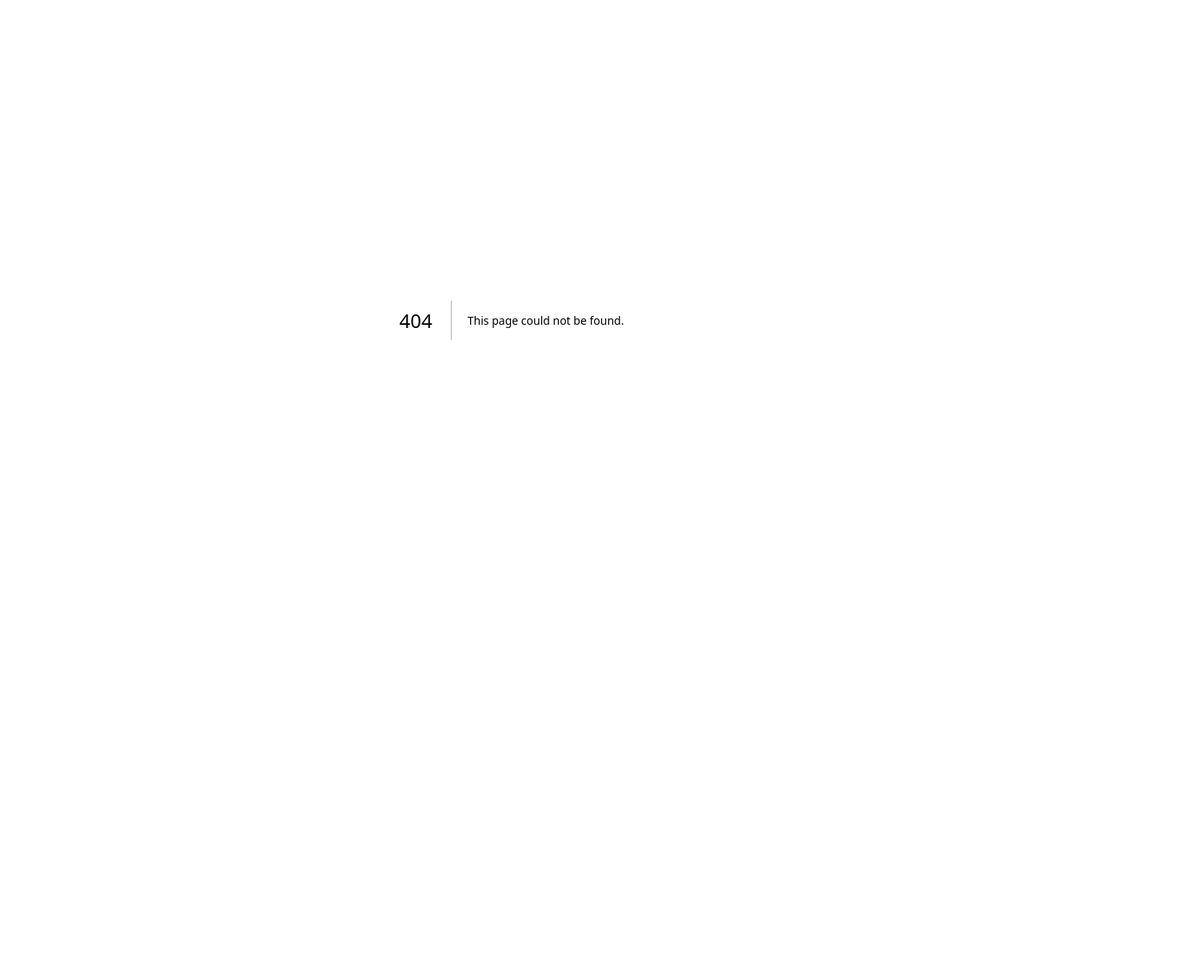
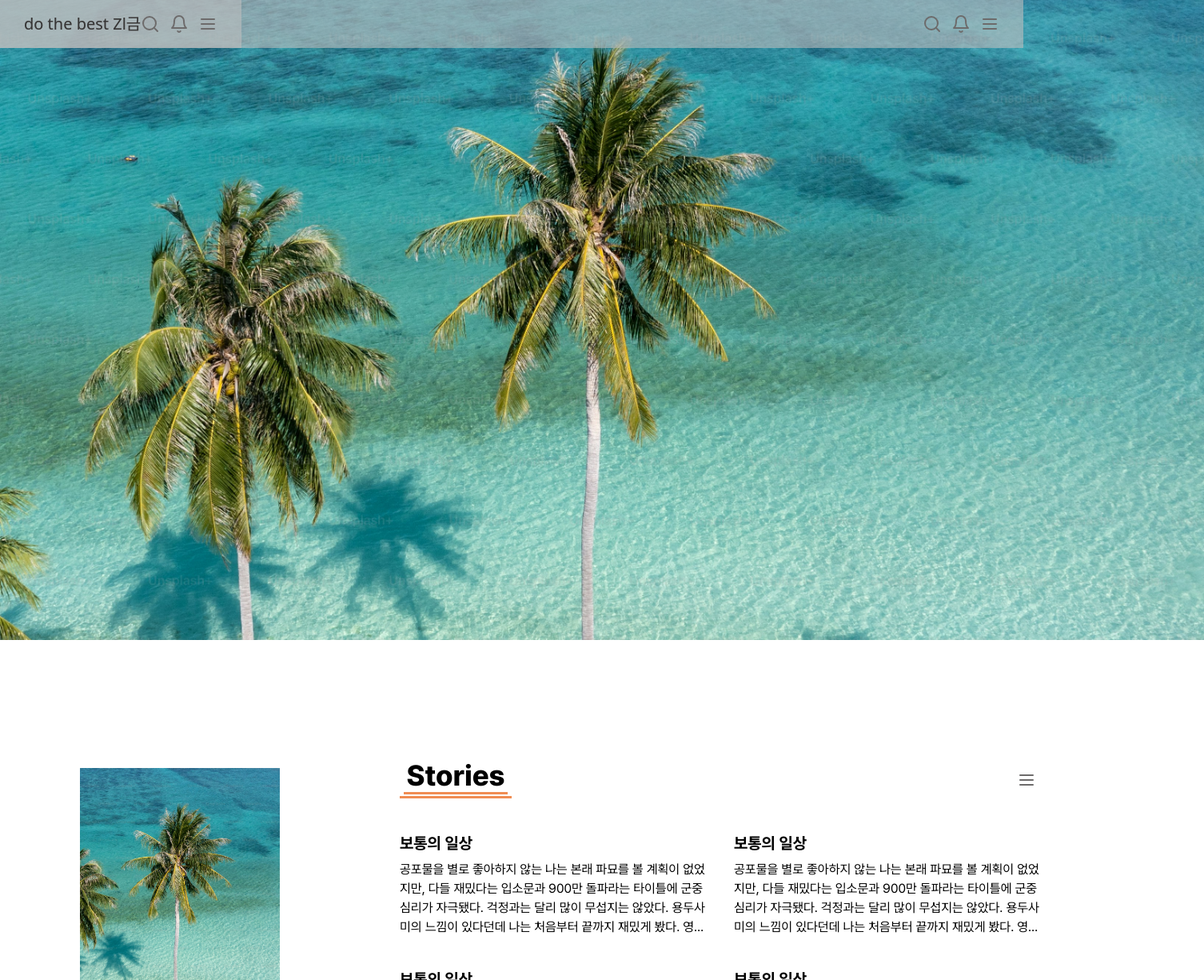
Before and after one commit to yeyounging/glue-fe, a Next.js app: page /blog/0 in a window 1280 px wide. Before the commit this address had no page. Shown: the top 1225 px of the page at 80% size, 1506 px wide, since content can reach past the window. Before the commit the page ends 800 px from the top, so only its background shows below. Built offline with nearby package versions, Linux system fonts and the light colour scheme.

Commit message:
refactor: 블로그의 라우팅 폴더 구조 리팩토링

```diff
--- /dev/null
+++ b/src/app/blog/[blogId]/components/Albums/index.tsx
@@ -0,0 +1,29 @@
+import Image from 'next/image';
+import { range } from '@/utils';
+
+export default function Albums() {
+  const imageCount = 5;
+  const images = range(0, imageCount);
+
+  return (
+    <article className="flex flex-col px-100 items-start">
+      <div className="flex flex-col  justify-center items-center">
+        <div className="font-extrabold text-4xl">Albums</div>
+        <p className="w-135 h-3 bg-primary mb-2" />
+        <p className="w-145 h-3 bg-primary mb-2" />
+      </div>
+      <div className="flex flex-row gap-10 py-40">
+        {images.map((image) => (
+          <div key={image} className="w-150 h-150 relative overflow-hidden">
+            <Image
+              alt={`Image ${image}`}
+              src={`/tempImage/${image}.jpg`}
+              layout="fill"
+              objectFit="cover"
+            />
+          </div>
+        ))}
+      </div>
+    </article>
+  );
+}
--- /dev/null
+++ b/src/app/blog/[blogId]/components/BlogBackground/index.tsx
@@ -0,0 +1,23 @@
+import Image from 'next/image';
+import bg from '../../../../../../public/images/bg-temp.jpeg';
+
+export default function BlogBackground() {
+  const description = 'Just keep swimming 🏄🏿‍♂️';
+  return (
+    <div className="w-full h-screen">
+      <div className="relative w-full h-full group">
+        <Image
+          src={bg}
+          alt="background"
+          layout="fill"
+          objectFit="cover"
+          className="transition-opacity duration-300 group-hover:opacity-50"
+        />
+
+        <div className="absolute inset-0 flex items-center justify-center text-36 opacity-0 group-hover:opacity-100 transition-opacity duration-300 font-pretendard font-bold">
+          {description}
+        </div>
+      </div>
+    </div>
+  );
+}
--- /dev/null
+++ b/src/app/blog/[blogId]/components/BlogHeader/index.tsx
@@ -0,0 +1,19 @@
+import { Nav, NavigationIcons } from '@/components/Common';
+
+export default function BlogHeader({
+  children,
+}: {
+  children: React.ReactNode;
+}) {
+  const title = ' do the best Zl금 ';
+
+  return (
+    <div className="relative">
+      <Nav className="relative h-60 bg-opacity-60 bg-[#bebebe] z-10">
+        <div className="text-[20px] text-[#363636]">{title}</div>
+        <NavigationIcons />
+      </Nav>
+      <div className="absolute top-0">{children}</div>
+    </div>
+  );
+}
--- /dev/null
+++ b/src/app/blog/[blogId]/components/ProfileBox/index.tsx
@@ -0,0 +1,18 @@
+import Image from 'next/image';
+import { Button } from '@/components/Common';
+import bg from '../../../../../../public/images/bg-temp.jpeg';
+
+export default function ProfileBox() {
+  return (
+    <section className="flex flex-col  items-center mr-50">
+      <div className="relative w-250 h-300 my-10 ">
+        <Image src={bg} alt="profile" layout="fill" objectFit="cover" />
+      </div>
+      <div className="text-xl text-center mt-10 ">주에</div>
+      <p className="w-200 h-3 bg-primary" />
+      <Button className="bg-primary text-white font-semibold w-120 h-30 m-25">
+        subscribe
+      </Button>
+    </section>
+  );
+}
--- /dev/null
+++ b/src/app/blog/[blogId]/components/StoryBox/index.tsx
@@ -0,0 +1,39 @@
+import { HamburgerMenu } from '@/components/Common';
+
+export function Story() {
+  return (
+    <div className="h-140">
+      <div className="h-30 text-xl font-bold ">보통의 일상</div>
+      <div className="my-5 h-100 white-space:normal break-words text-overflow">
+        공포물을 별로 좋아하지 않는 나는 본래 파묘를 볼 계획이 없었지만, 다들
+        재밌다는 입소문과 900만 돌파라는 타이틀에 군중심리가 자극됐다. 걱정과는
+        달리 많이 무섭지는 않았다. 용두사미의 느낌이 있다던데 나는 처음부터
+        끝까지 재밌게 봤다. 영화관을 오랜만에 가서 이미 신나있기도 했고 유해진
+        애드립이 너무 재밌어서 계속 웃으면서 봤다. 다음은 듄 보러 또 와야겠다.
+        티모시가 그렇게 또 놀
+      </div>
+    </div>
+  );
+}
+
+export default function StoryBox() {
+  return (
+    <section className="w-full px-100">
+      <header className="flex flex-row items-center justify-between w-full pr-10">
+        <div className="flex flex-col justify-center items-center">
+          <div className="font-extrabold text-4xl">Stories</div>
+          <p className="w-130 h-3 bg-primary mb-2" />
+          <p className="w-140 h-3 bg-primary mb-2" />
+        </div>
+
+        <HamburgerMenu />
+      </header>
+      <article className="w-full grid grid-cols-2 gap-30 mt-40">
+        <Story />
+        <Story />
+        <Story />
+        <Story />
+      </article>
+    </section>
+  );
+}
--- /dev/null
+++ b/src/app/blog/[blogId]/components/Tags/index.tsx
@@ -0,0 +1,16 @@
+export default function Tags() {
+  const tags = ['technology', 'daily', 'puppy', 'cooking', 'React'];
+  return (
+    <div className="px-30 py-20 mr-50">
+      <div className="font-semibold text-2xl">tags.</div>
+      <div className="h-1 w-200 bg-[#323131] m-3" />
+      <ul className="py-20 text-[20px]">
+        {tags.map((tag) => (
+          <li key={tag} className="py-5">
+            # {tag}
+          </li>
+        ))}
+      </ul>
+    </div>
+  );
+}
--- /dev/null
+++ b/src/app/blog/[blogId]/components/index.tsx
@@ -0,0 +1,6 @@
+export { default as Albums } from './Albums';
+export { default as BlogBackground } from './BlogBackground';
+export { default as BlogHeader } from './BlogHeader';
+export { default as Tags } from './Tags';
+export { default as ProfileBox } from './ProfileBox';
+export { default as StoryBox } from './StoryBox';
--- /dev/null
+++ b/src/app/blog/[blogId]/layout.tsx
@@ -0,0 +1,10 @@
+import type { Metadata } from 'next';
+
+export const metadata: Metadata = {
+  title: 'myblog',
+  description: 'Glue - myblog',
+};
+
+export default function layout({ children }: { children: React.ReactNode }) {
+  return <main>{children}</main>;
+}
--- /dev/null
+++ b/src/app/blog/[blogId]/page.tsx
@@ -0,0 +1,26 @@
+import {
+  Tags,
+  Albums,
+  StoryBox,
+  ProfileBox,
+  BlogBackground,
+  BlogHeader,
+} from './components';
+
+export default function Page() {
+  return (
+    <BlogHeader>
+      <div className="relative w-full h-full font-pretendard">
+        <BlogBackground />
+        <section className="flex flex-row m-100 py-50">
+          <ProfileBox />
+          <StoryBox />
+        </section>
+        <section className="flex flex-row m-100">
+          <Tags />
+          <Albums />
+        </section>
+      </div>
+    </BlogHeader>
+  );
+}
```
